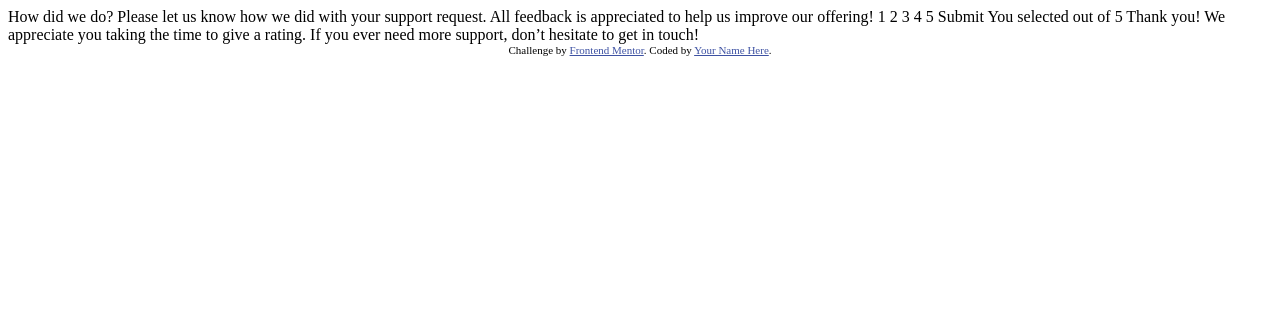
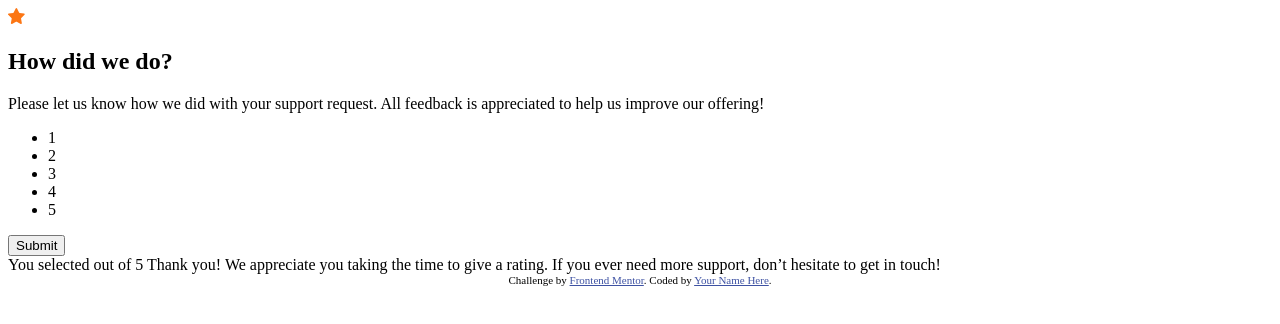
Before and after one commit to BrunoAfonsoOliveira/interactive-rating-component-main, a plain HTML site: page index.html in a window 1280 px wide. Drawn offline with Linux system fonts and the light colour scheme.

Commit message:
add markup rating state

```diff
--- a/index.html
+++ b/index.html
@@ -10,14 +10,21 @@
 <body>
   <!-- Rating state start -->
 
-  How did we do?
-
-  Please let us know how we did with your support request. All feedback is appreciated
-  to help us improve our offering!
-
-  1 2 3 4 5
-
-  Submit
+  <section class="card-container">
+    <div class="star-container-card">
+      <img src="images/icon-star.svg" alt="star image">
+    </div>
+    <h1 class="title-card">How did we do?</h1>
+    <p class="description-card">Please let us know how we did with your support request. All feedback is appreciated to help us improve our offering!</p>
+    <ul class="rating-container-card">
+      <li>1</li>
+      <li>2</li>
+      <li>3</li>
+      <li>4</li>
+      <li>5</li>
+    </ul>
+    <button class="btn-card">Submit</button>
+  </section>
 
   <!-- Rating state end -->
 
```
